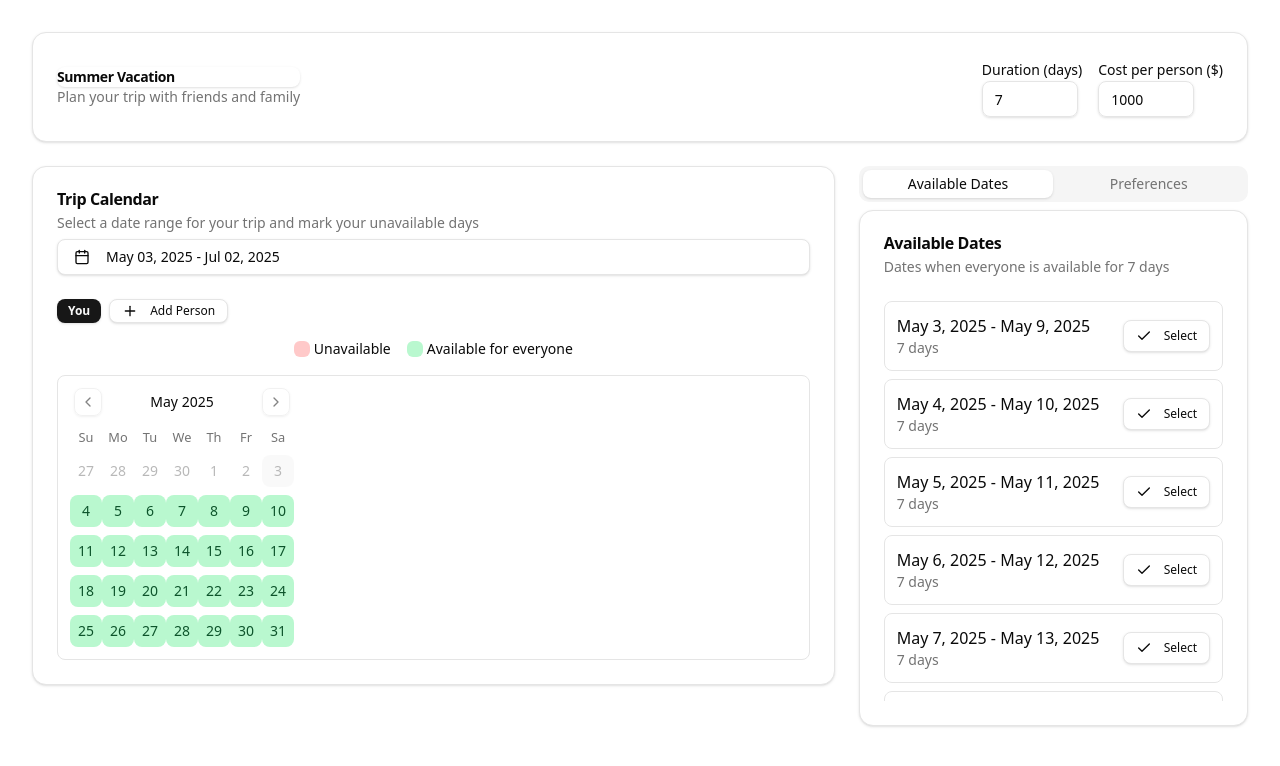
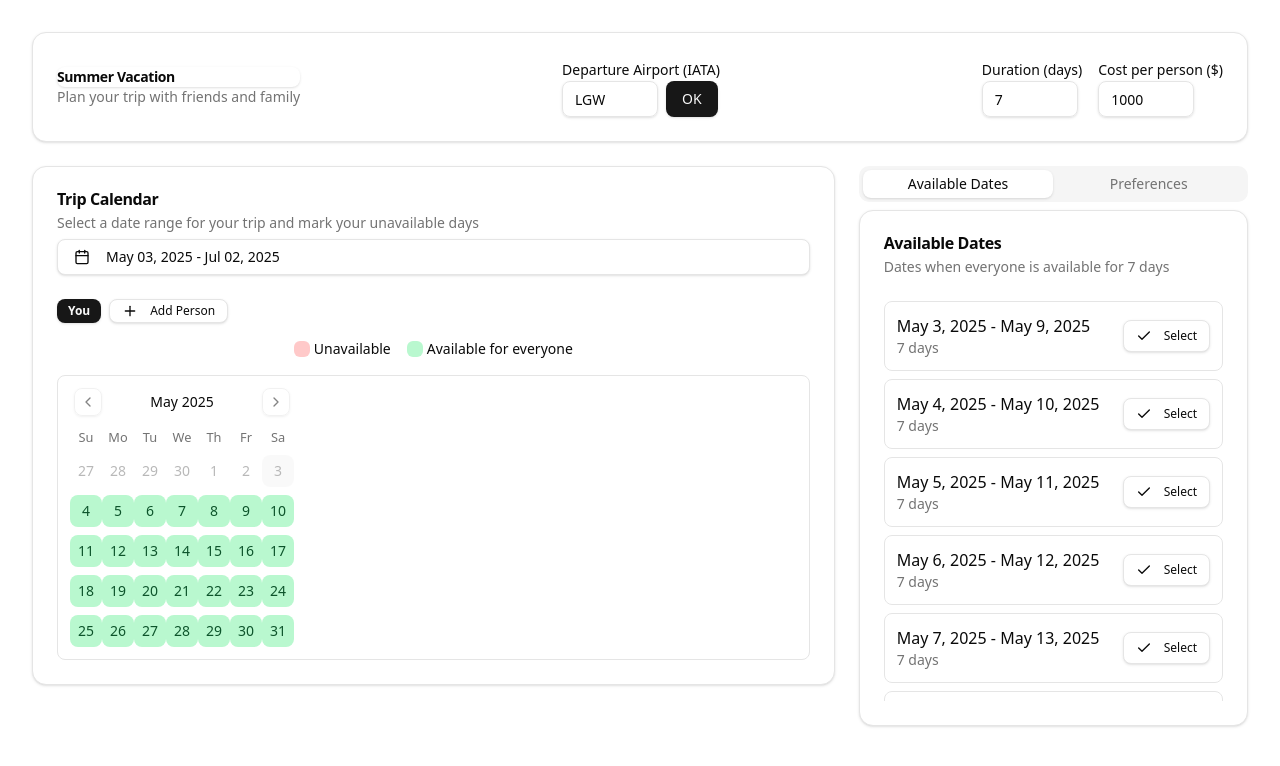
Before and after one commit to jsk-5/Planora, a Next.js app: page / in a window 1280 px wide. Shown: the top 766 px of the page. Built offline with nearby package versions, Linux system fonts and the light colour scheme.

Commit message:
added departure airport textbox

```diff
--- a/components/trip-planner.tsx
+++ b/components/trip-planner.tsx
@@ -47,6 +47,8 @@ export type TripPreference = {
 
 export function TripPlanner() {
   const [tripName, setTripName] = useState("Summer Vacation");
+  const [inputValue, setInputValue] = useState('LGW');
+  const [departureAirport, setDepartureAirport] = useState('LGW');
   const [selectedRangeIndex, setSelectedRangeIndex] = useState<number | null>(
     null
   );
@@ -208,6 +210,30 @@ export function TripPlanner() {
               <CardDescription>
                 Plan your trip with friends and family
               </CardDescription>
+            </div>
+            <div>
+              <Label htmlFor="departure">Departure Airport (IATA)</Label>
+              <div className="flex gap-2">
+                <Input
+                  id="departure"
+                  maxLength={3}
+                  className="w-24 uppercase"
+                  placeholder="LGW"
+                  value={inputValue}
+                  onChange={(e) => {
+                    const value = e.target.value.toUpperCase();
+                    setInputValue(value);
+                  }}
+                />
+                <Button
+                  onClick={() => {
+                    setDepartureAirport(inputValue);
+                    console.log('Departure airport set to:', inputValue);
+                  }}
+                >
+                  OK
+                </Button>
+              </div>
             </div>
             <div className="flex flex-col sm:flex-row gap-4">
               <div>
```
